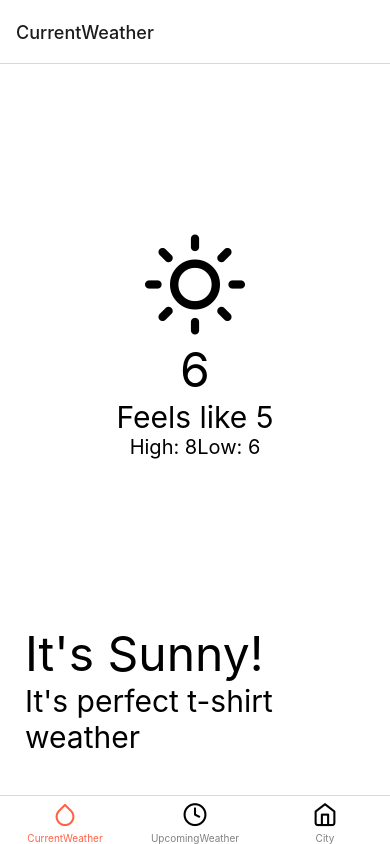
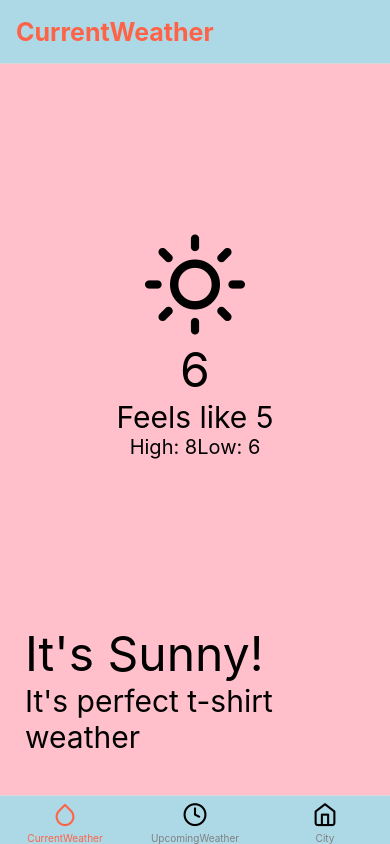
Before and after one commit to sameh-k/WeatherApp_Expo, a React Native app: screen /CurrentWeather in a window 390 px wide. Built offline with nearby package versions, Linux system fonts and the light colour scheme.

Commit message:
Refactor tabs into own component

```diff
--- a/App.js
+++ b/App.js
@@ -1,63 +1,12 @@
 import React from 'react'
-import CurrentWeather from '@screens/CurrentWeather'
-import UpcomingWeather from '@screens/UpcomingWeather'
-import City from '@screens/City'
 
 import {NavigationContainer} from '@react-navigation/native'
-import {createBottomTabNavigator} from '@react-navigation/bottom-tabs'
-
-import {Feather} from '@expo/vector-icons'
-
-const Tab = createBottomTabNavigator()
+import Tabs from '@components/Tabs'
 
 export default function App() {
   return (
     <NavigationContainer>
-      <Tab.Navigator
-        screenOptions={{
-          tabBarActiveTintColor: 'tomato',
-          tabBarInactiveTintColor: 'grey'
-        }}>
-        <Tab.Screen
-          name={'CurrentWeather'}
-          component={CurrentWeather}
-          options={{
-            tabBarIcon: ({focused}) => (
-              <Feather
-                name={'droplet'}
-                size={25}
-                color={focused ? 'tomato' : 'black'}
-              />
-            )
-          }}
-        />
-        <Tab.Screen
-          name={'UpcomingWeather'}
-          component={UpcomingWeather}
-          options={{
-            tabBarIcon: ({focused}) => (
-              <Feather
-                name={'clock'}
-                size={25}
-                color={focused ? 'tomato' : 'black'}
-              />
-            )
-          }}
-        />
-        <Tab.Screen
-          name={'City'}
-          component={City}
-          options={{
-            tabBarIcon: ({focused}) => (
-              <Feather
-                name={'home'}
-                size={25}
-                color={focused ? 'tomato' : 'black'}
-              />
-            )
-          }}
-        />
-      </Tab.Navigator>
+      <Tabs />
     </NavigationContainer>
   )
 }
--- /dev/null
+++ b/src/components/Tabs.js
@@ -0,0 +1,74 @@
+/* eslint-disable react/no-unstable-nested-components */
+import React from 'react'
+import CurrentWeather from '@screens/CurrentWeather'
+import UpcomingWeather from '@screens/UpcomingWeather'
+import City from '@screens/City'
+
+import {createBottomTabNavigator} from '@react-navigation/bottom-tabs'
+
+import {Feather} from '@expo/vector-icons'
+
+const Tab = createBottomTabNavigator()
+
+const Tabs = () => {
+  return (
+    <Tab.Navigator
+      screenOptions={{
+        tabBarActiveTintColor: 'tomato',
+        tabBarInactiveTintColor: 'grey',
+        tabBarStyle: {
+          backgroundColor: 'lightblue'
+        },
+        headerStyle: {
+          backgroundColor: 'lightblue'
+        },
+        headerTitleStyle: {
+          fontWeight: 'bold',
+          fontSize: 25,
+          color: 'tomato'
+        }
+      }}>
+      <Tab.Screen
+        name={'CurrentWeather'}
+        component={CurrentWeather}
+        options={{
+          tabBarIcon: ({focused}) => (
+            <Feather
+              name={'droplet'}
+              size={25}
+              color={focused ? 'tomato' : 'black'}
+            />
+          )
+        }}
+      />
+      <Tab.Screen
+        name={'UpcomingWeather'}
+        component={UpcomingWeather}
+        options={{
+          tabBarIcon: ({focused}) => (
+            <Feather
+              name={'clock'}
+              size={25}
+              color={focused ? 'tomato' : 'black'}
+            />
+          )
+        }}
+      />
+      <Tab.Screen
+        name={'City'}
+        component={City}
+        options={{
+          tabBarIcon: ({focused}) => (
+            <Feather
+              name={'home'}
+              size={25}
+              color={focused ? 'tomato' : 'black'}
+            />
+          )
+        }}
+      />
+    </Tab.Navigator>
+  )
+}
+
+export default Tabs
--- a/src/screens/CurrentWeather.js
+++ b/src/screens/CurrentWeather.js
@@ -44,7 +44,7 @@
 const styles = StyleSheet.create({
   wrapper: {
     flex: 1,
-    backgroundColor: '#fff'
+    backgroundColor: 'pink'
   },
   temp: {
     color: 'black',
```
